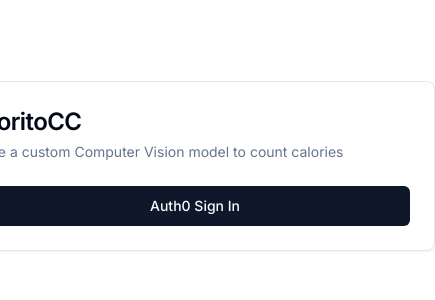
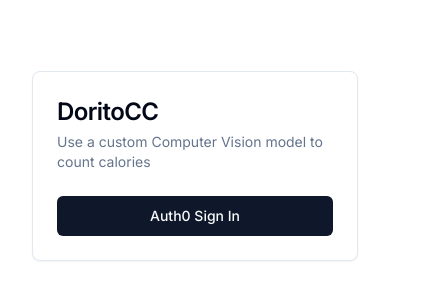
Before and after one commit to cgnicolas/dorito-calorie-counter, a Next.js app: page / in a window 390 px wide. Shown: the part 256-556 px from the top of the page, 435 px wide, since content can reach past the window. Built offline with nearby package versions, Linux system fonts and the light colour scheme.

Commit message:
Make auth page responsive

```diff
--- a/app/page.js
+++ b/app/page.js
@@ -2,7 +2,7 @@
 
 export default function Home() {
   return (
-    <main className="flex w-screen h-screen items-center justify-center">
+    <main className="flex px-8 sm:px-16 md:px-32 lg:px-64 w-screen h-screen items-center justify-center">
       <AuthCard />
     </main>
   );
--- a/components/AuthCard/AuthCard.jsx
+++ b/components/AuthCard/AuthCard.jsx
@@ -15,7 +15,7 @@
 export default function AuthCard() {
   const router = useRouter();
   return (
-    <Card className="min-w-[30rem]">
+    <Card className="w-full md:max-w-[30rem]">
       <CardHeader className="space-y-1">
         <CardTitle className="text-2xl">DoritoCC</CardTitle>
         <CardDescription>
```
